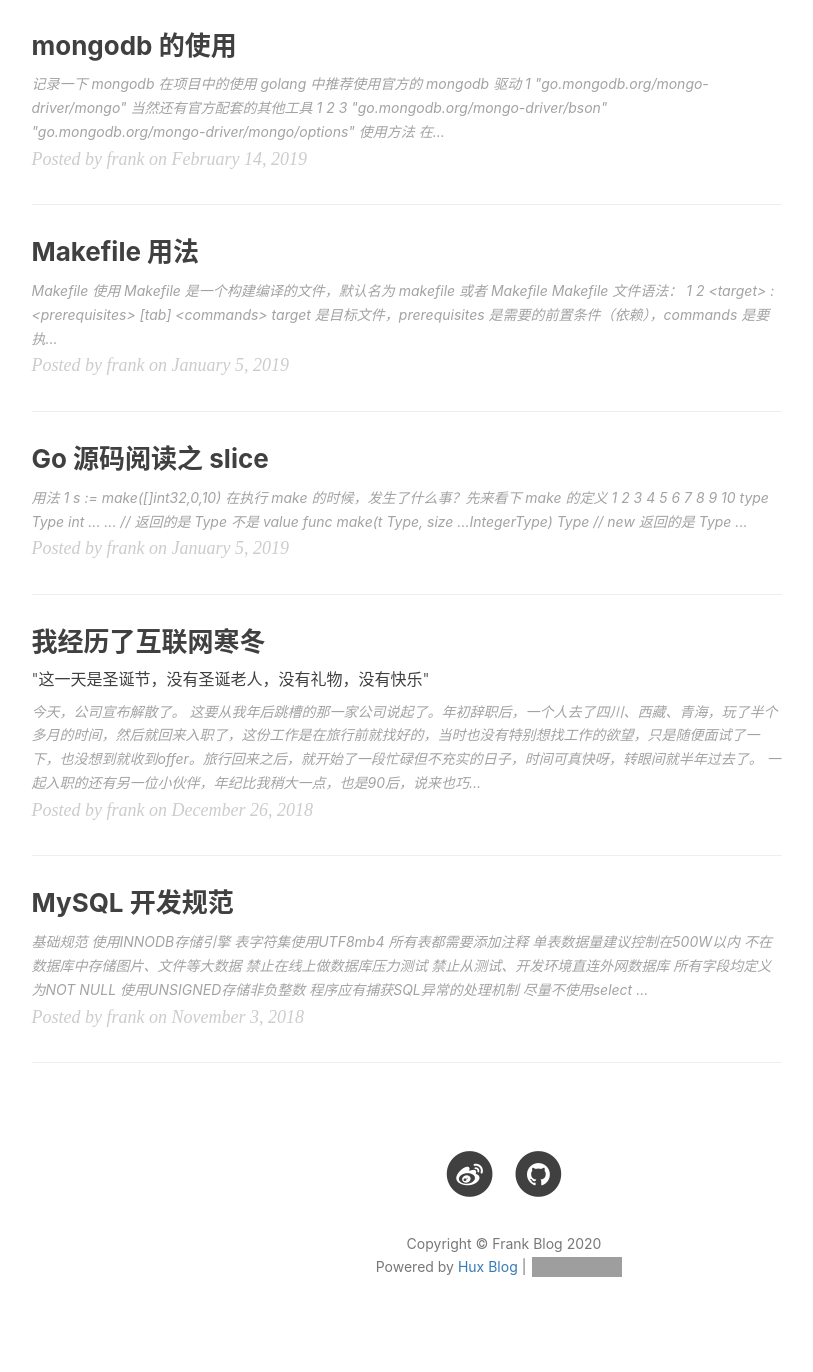
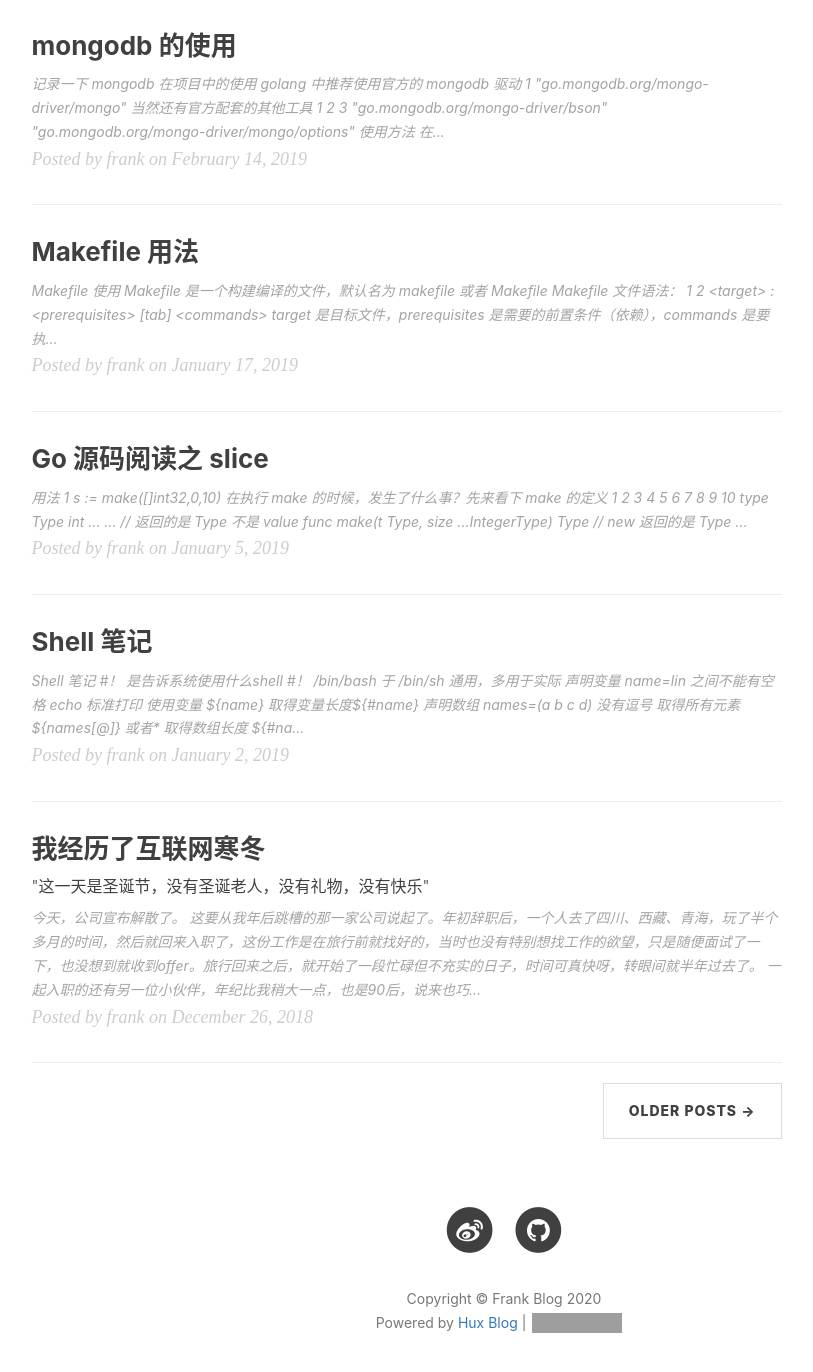
Before and after one commit to gnasnik/gnasnik.github.io, a Jekyll site: the page built from index.html, in a window 1280 px wide and 1400 px high, scrolled down 1497 px. Shown: the top 1372 px of the window, without its empty margins (136-949 px from the left). Built offline with Jekyll 4.4.1, drawn with Linux system fonts in a browser that asks for light colours; nearby versions of some CDN libraries; the list of posts is cut into pages by our own code; comment, search, counter and statistics services are not loaded; before the commit the page ends 2841 px from its top, so only the background shows below that; part of the change alters nothing that is shown; grey boxes are pictures that could not be loaded.

Commit message:
add new post

````diff
--- /dev/null
+++ b/_posts/2019-01-02-shell-usage.md
@@ -0,0 +1,152 @@
+---
+layout:     post
+title:      "Shell 笔记"
+subtitle:   ""
+date:       2019-01-02 22:32:00
+author:     "frank"
+header-style: text
+tags:
+    - 编程
+---
+
+# Shell 笔记
+
+
+`#！ 是告诉系统使用什么shell`
+`#！ /bin/bash 于 /bin/sh 通用，多用于实际`
+
+- 声明变量 name=lin 之间不能有空格
+- echo 标准打印
+- 使用变量 ${name}
+- 取得变量长度${#name}
+- 声明数组 names=(a b c d) 没有逗号
+- 取得所有元素 ${names[@]} 或者*
+- 取得数组长度 ${#names[@]} 或者*
+- 数值测试
+```
+if test $[nums1] -eq $[nums2]
+then
+        xxxxx
+else
+        xxxxx
+fi
+```
+- 字符串测试
+```
+if  test $str1 = $str2
+then
+    xxxxx
+else
+    xxxxx
+fi
+```
+
+ **系统变量**
+
+- \$0 文件名
+- \$1 第一个参数
+- \$2 第二个参数
+- \$* 所有参数
+- \$? 上一个命令是否执行成功 0=成功
+- \$# 统计参数的个数
+- \$UID 系统用户 ，0=root用户
+
+
+**echo**
+- e 可以加颜色 \033[32m\033[1m
+
+
+**if**
+- if (())；then 两个括号判断值是否相等
+- If []；then 中括号判断逻辑
+- \-f 文件是否存在
+- \-d 目录是否存在
+- \-z 空字符串
+- \>> 追加到文件
+
+例子  （两边要有空格 变量常量要用引号引越来）
+```
+if [ "$1" = "100" ];then
+        echo 我是100
+else
+    echo 我是0
+fi
+```
+**反引号可执行**
+- 当前日期date +%Y%m%d
+
+
+PS3 是select之后的提示语
+
+```
+select i in 安装mysql 安装php 安装golang
+do
+        case $i in  ## 这里有 in
+                安装mysql)  ## 有半括号
+                echo 我是mysql
+                break
+                ;;    ## 双分号
+                安装php)
+                echo 我是php
+                break
+                ;;
+                安装golang)
+                install_golang ## 调用函数不用括号
+                break
+                ;;
+        esac
+done
+```
+
+- seq 1 5 循环打印 1-5
+- expr 1 + 2 计算1 + 2
+- find . -name '*.sh' 找出当前 .sh 的目录
+- tar xvf  -C 指定目录
+- ls -l | tail -2 显示最后两行
+- -maxdepth 当前第一级目录
+- ssh-keygen 生成密钥
+
+
+read -p 提示，键盘输入
+```
+while read line
+do
+	echo $line
+done < abc.txt
+
+while [[$? -eq 0 ]];then
+	((I++))
+done
+```
+
+**sed**
+- sed 's/old/new/g' 替换
+- sed -i s/old/new/g 插入替换
+- sed -i /xxx/a test 插入一行test
+- sed -i s/^/&id/ 开头添加字符
+- sed -n 1，5p 打印一到五行
+- sed -n 1；$p打印第一和最后一行
+
+**awk**
+- awk {print \$1} 打印那一列 \$NF是最后一列
+- awk -F: 按字符分割
+
+组合使用
+```
+df -h | grep '/$' |awk ‘{print $5}’|sed 's/%/ /g'
+```
+在第一列前面加字符
+```
+`awk ‘{print 'add' $1}’
+```
+**find**
+```
+find .  -name '*.go'
+        -maxdepth 1 目录层级
+        -type f/r 文件类型 目录或者根目录
+        -mtime +30 /-1 最后修改时间 30天之前/当天修改
+        -exec rm -rf ｛｝\； 删除查找到的文件
+        -size +50 文件大于50m的
+```
+**uniq -c 去重**
+**sort 排序 sort -nr 倒序**
--- a/_posts/2019-01-17-makefile-usage.md
+++ b/_posts/2019-01-17-makefile-usage.md
@@ -2,7 +2,7 @@
 layout:     post
 title:      "Makefile 用法"
 subtitle:   ""
-date:       2019-01-05 11:00:00
+date:       2019-01-17 22:00:00
 author:     "frank"
 header-style: text
 tags:
````
